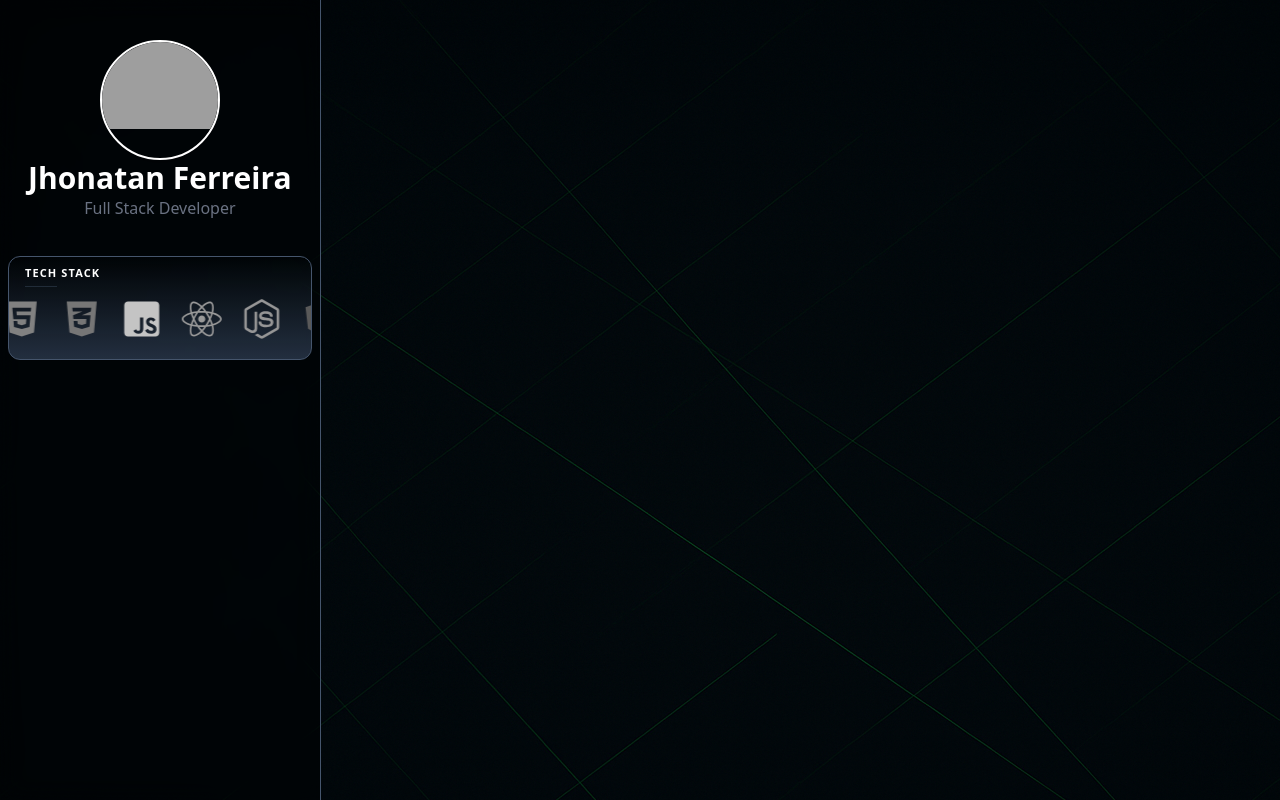
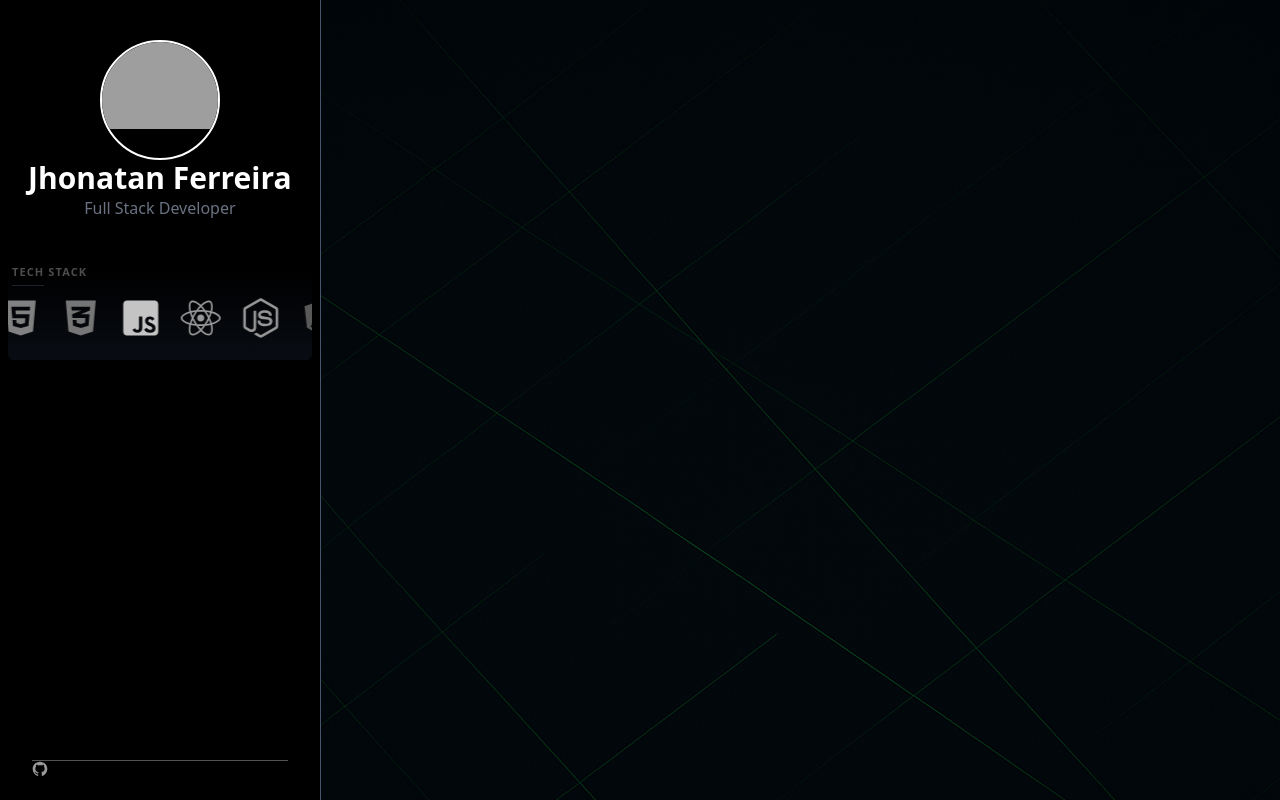
Before and after one commit to jhonatanAlanFerreira/portfolio, a Next.js app: page / in a window 1280 px wide. Built offline with nearby package versions, Linux system fonts and the light colour scheme; grey boxes are pictures that could not be loaded.

Commit message:
adjust layout WIP

```diff
--- a/app/globals.css
+++ b/app/globals.css
@@ -9,7 +9,7 @@ body {
     overflow: hidden;
     white-space: nowrap;
     height: 6.5rem;
-    transition: height 0.5s ease-in-out;
+    transition: height 0.1s ease-in-out;
     width: 100%;
 }
 
--- a/app/page.tsx
+++ b/app/page.tsx
@@ -1,9 +1,10 @@
 import TechCarousel from "@/components/TechCarousel/TechCarousel";
+import { GrGithub } from "react-icons/gr";
 
 export default function Home() {
   return (
     <div className="flex h-screen">
-      <aside className="flex flex-1 bg-black/30 backdrop-blur-md border-r border-slate-600 hover:border-slate-400 transition-colors duration-300 overflow-hidden">
+      <aside className="flex flex-1 bg-black backdrop-blur-md border-r border-slate-600 hover:border-slate-400 transition-colors duration-300 overflow-hidden">
         <div className="w-full flex flex-col gap-9 items-center">
           <div className="flex flex-col items-center pt-10">
             <div className="overflow-hidden rounded-full h-30 w-30 border-2 border-white shadow-md">
@@ -18,8 +19,11 @@ export default function Home() {
           </div>
           <div className="w-full px-2 mb-1 flex-1 place-items-center overflow-hidden z-10">
             <TechCarousel></TechCarousel>
+            <div className="flex flex-col w-full pt-4"></div>
           </div>
-          <div className="w-full absolute h-10 bottom-0"></div>
+          <div className="grayscale size-4/5 absolute h-10 bottom-0 border-t border-slate-600">
+            <GrGithub className="text-sky-400" />
+          </div>
         </div>
       </aside>
       <main className="flex flex-3">
--- a/components/TechCarousel/TechCarousel.tsx
+++ b/components/TechCarousel/TechCarousel.tsx
@@ -33,9 +33,9 @@ export default function TechCarousel() {
     <div
       ref={marqueeRef}
       style={{ maxWidth: maxWidth }}
-      className="marquee rounded-xl shadow-sm bg-gradient-to-b from-transparent to-slate-700/70 hover:to-slate-600/70 border border-slate-600 hover:border-slate-400 transition-colors duration-300"
+      className="marquee rounded-md shadow-sm bg-gradient-to-b from-black/10 to-slate-800/30 hover:from-black hover:to-slate-800 transition-colors duration-300"
     >
-      <p className="tech_stack text-white absolute pl-4 pt-2 text-[11px] tracking-widest font-semibold uppercase text-slate-300 after:block after:h-[1px] after:w-8 after:mt-1 after:bg-slate-600/40">
+      <p className="tech_stack text-white/30 pl-1 absolute pt-2 text-[11px] tracking-widest font-semibold uppercase text-slate-300 after:block after:h-[1px] after:w-8 after:mt-1 after:bg-slate-600/40">
         Tech Stack
       </p>
       <div ref={firstItemRef} className="marquee__item text-white">
```
